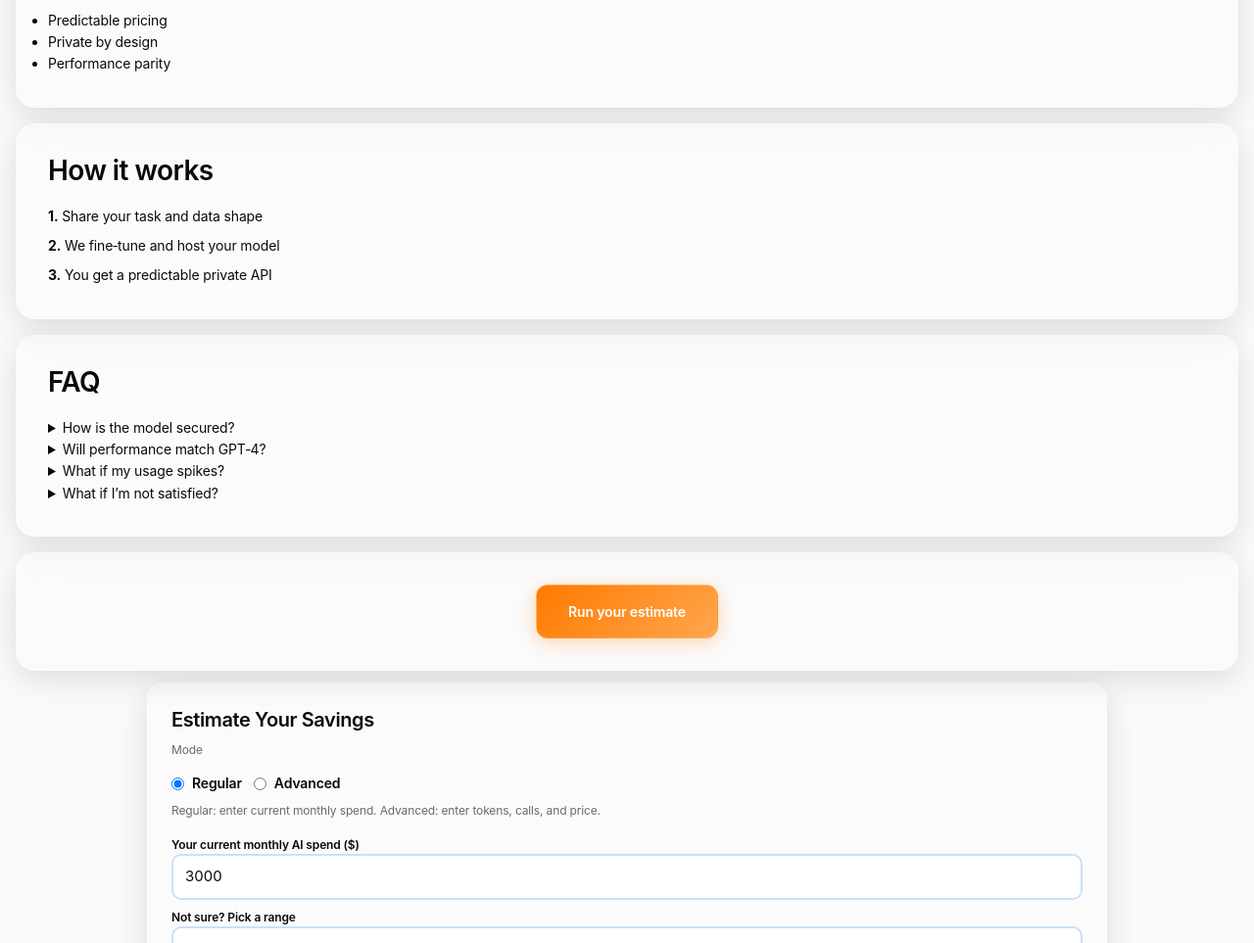
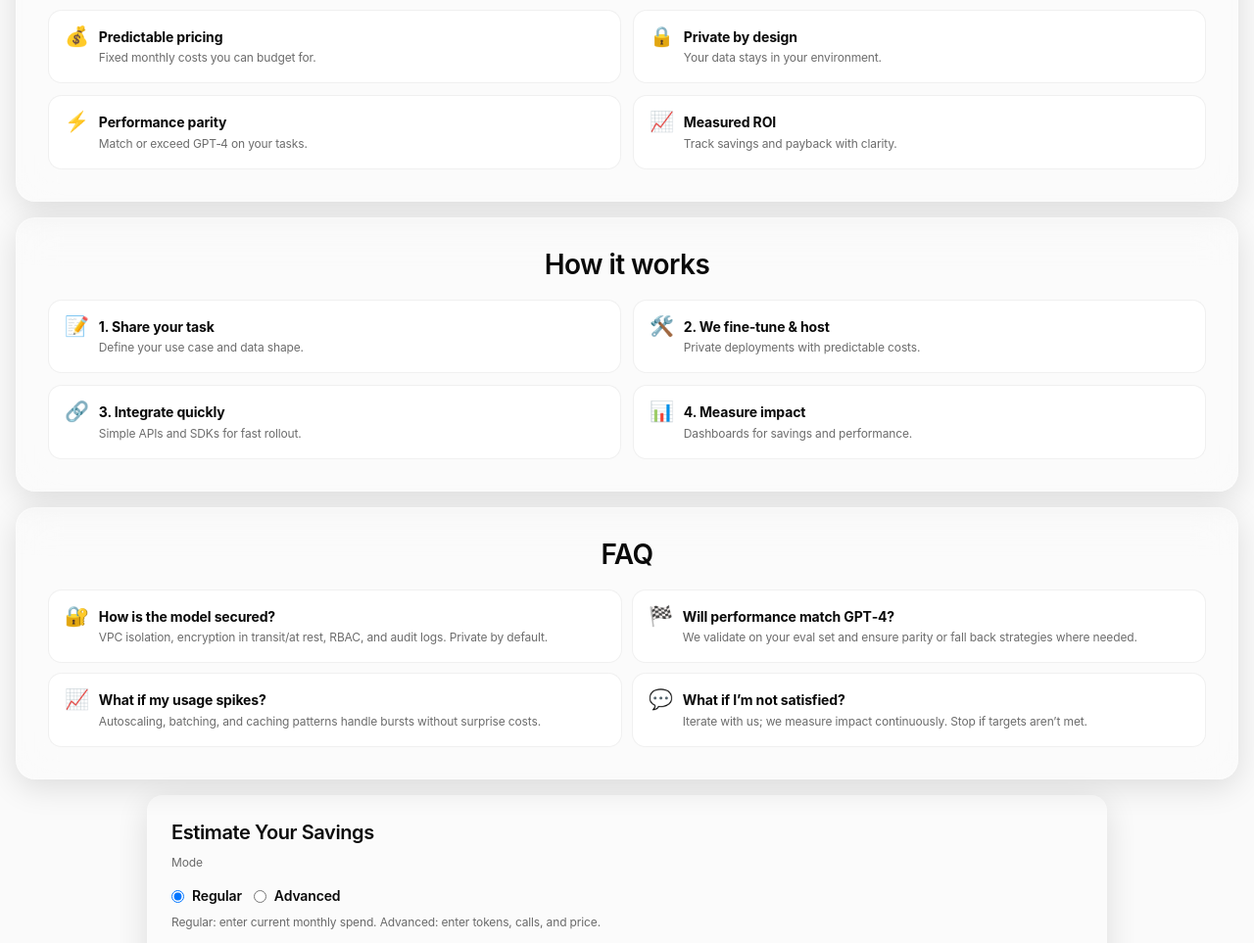
Before and after one commit to CryptoJym/utlyze-futuristic, a plain HTML site: page roi/index.html in a window 1280 px wide. Shown: the part 1258-2221 px from the top of the page at 98% size. Drawn offline with nearby package versions, Linux system fonts and the light colour scheme.

Commit message:
feat(roi): center headings, add 4-card value grid, redesign How It Works and FAQ, remove redundant CTA

```diff
--- a/roi/index.html
+++ b/roi/index.html
@@ -19,6 +19,14 @@
 		.roi-form label { display: block; margin: 8px 0 6px; font-weight: 600; }
 		.roi-form input, .roi-form select, .roi-form textarea { width: 100%; padding: 10px 12px; border-radius: 10px; border: 2px solid rgba(0, 91, 255, 0.2); font-size: 15px; background: rgba(255,255,255,0.95); color: var(--utlyze-text-dark); }
 		.roi-results { border-top: 1px solid rgba(0,0,0,0.06); padding-top: 12px; }
+		/* Value grid */
+		.value-grid { display: grid; grid-template-columns: 1fr; gap: 12px; }
+		@media (min-width: 900px) { .value-grid { grid-template-columns: 1fr 1fr; } }
+		.value-card { border: 1px solid rgba(0,0,0,0.06); border-radius: 14px; padding: 16px; background: rgba(255,255,255,0.85); display:flex; gap:10px; align-items:flex-start; }
+		.value-card .emoji { font-size: 20px; line-height: 1; }
+		/* FAQ grid */
+		.faq-grid { display: grid; grid-template-columns: 1fr; gap: 10px; }
+		@media (min-width: 900px) { .faq-grid { grid-template-columns: 1fr 1fr; } }
 		.roi-results p { margin: 8px 0; }
 		.small-muted { font-size: 12px; color: rgba(10,10,10,0.6); }
 		/* Checkbox alignment */
@@ -74,52 +82,43 @@
 
 			<!-- Success Story -->
 			<div class="glass-card" style="margin: 16px 0;">
-				<h3>Success Story</h3>
+				<h3 style="text-align:center;">Success Story</h3>
 				<div style="position:relative; padding-top:56.25%; border-radius:12px; overflow:hidden;">
 					<iframe src="https://www.youtube.com/embed/VIDEO_ID" title="Utlyze Success Story" style="position:absolute; top:0; left:0; width:100%; height:100%; border:0;" allowfullscreen></iframe>
 				</div>
-				<ul style="margin-top:12px;">
-					<li>Predictable pricing</li>
-					<li>Private by design</li>
-					<li>Performance parity</li>
-				</ul>
+				<div style="margin-top:12px;">
+					<div class="value-grid">
+						<div class="value-card"><div class="emoji">💰</div><div><strong>Predictable pricing</strong><div class="small-muted">Fixed monthly costs you can budget for.</div></div></div>
+						<div class="value-card"><div class="emoji">🔒</div><div><strong>Private by design</strong><div class="small-muted">Your data stays in your environment.</div></div></div>
+						<div class="value-card"><div class="emoji">⚡</div><div><strong>Performance parity</strong><div class="small-muted">Match or exceed GPT‑4 on your tasks.</div></div></div>
+						<div class="value-card"><div class="emoji">📈</div><div><strong>Measured ROI</strong><div class="small-muted">Track savings and payback with clarity.</div></div></div>
+					</div>
+				</div>
 			</div>
 
 			<!-- How It Works -->
 			<div class="glass-card" style="margin: 16px 0;">
-				<h3>How it works</h3>
-				<div style="display:grid; grid-template-columns: 1fr; gap:8px;">
-					<div><strong>1.</strong> Share your task and data shape</div>
-					<div><strong>2.</strong> We fine‑tune and host your model</div>
-					<div><strong>3.</strong> You get a predictable private API</div>
+				<h3 style="text-align:center;">How it works</h3>
+				<div class="value-grid">
+					<div class="value-card"><div class="emoji">📝</div><div><strong>1. Share your task</strong><div class="small-muted">Define your use case and data shape.</div></div></div>
+					<div class="value-card"><div class="emoji">🛠️</div><div><strong>2. We fine‑tune & host</strong><div class="small-muted">Private deployments with predictable costs.</div></div></div>
+					<div class="value-card"><div class="emoji">🔗</div><div><strong>3. Integrate quickly</strong><div class="small-muted">Simple APIs and SDKs for fast rollout.</div></div></div>
+					<div class="value-card"><div class="emoji">📊</div><div><strong>4. Measure impact</strong><div class="small-muted">Dashboards for savings and performance.</div></div></div>
 				</div>
 			</div>
 
-			<!-- FAQ (compact) -->
+			<!-- FAQ (improved) -->
 			<div class="glass-card" style="margin: 16px 0;">
-				<h3>FAQ</h3>
-				<details>
-					<summary>How is the model secured?</summary>
-					<p>VPC isolation, encryption, RBAC, audit logs.</p>
-				</details>
-				<details>
-					<summary>Will performance match GPT‑4?</summary>
-					<p>We test parity on your eval set; fall back when needed.</p>
-				</details>
-				<details>
-					<summary>What if my usage spikes?</summary>
-					<p>Autoscaling and batching strategies mitigate bursts.</p>
-				</details>
-				<details>
-					<summary>What if I’m not satisfied?</summary>
-					<p>Iterate with us; stop if targets aren’t met.</p>
-				</details>
+				<h3 style="text-align:center;">FAQ</h3>
+				<div class="faq-grid">
+					<div class="value-card"><div class="emoji">🔐</div><div><strong>How is the model secured?</strong><div class="small-muted">VPC isolation, encryption in transit/at rest, RBAC, and audit logs. Private by default.</div></div></div>
+					<div class="value-card"><div class="emoji">🏁</div><div><strong>Will performance match GPT‑4?</strong><div class="small-muted">We validate on your eval set and ensure parity or fall back strategies where needed.</div></div></div>
+					<div class="value-card"><div class="emoji">📈</div><div><strong>What if my usage spikes?</strong><div class="small-muted">Autoscaling, batching, and caching patterns handle bursts without surprise costs.</div></div></div>
+					<div class="value-card"><div class="emoji">💬</div><div><strong>What if I’m not satisfied?</strong><div class="small-muted">Iterate with us; we measure impact continuously. Stop if targets aren’t met.</div></div></div>
+				</div>
 			</div>
 
-			<!-- Bottom CTA -->
-			<div class="glass-card" style="text-align:center; margin: 12px 0;">
-				<a class="btn btn--primary" href="#calculator">Run your estimate</a>
-			</div>
+			<!-- Removed redundant bottom CTA to keep focus on main calculator -->
 
 			<div class="roi-grid" id="overview">
 				<!-- Left: Calculator first -->
```
